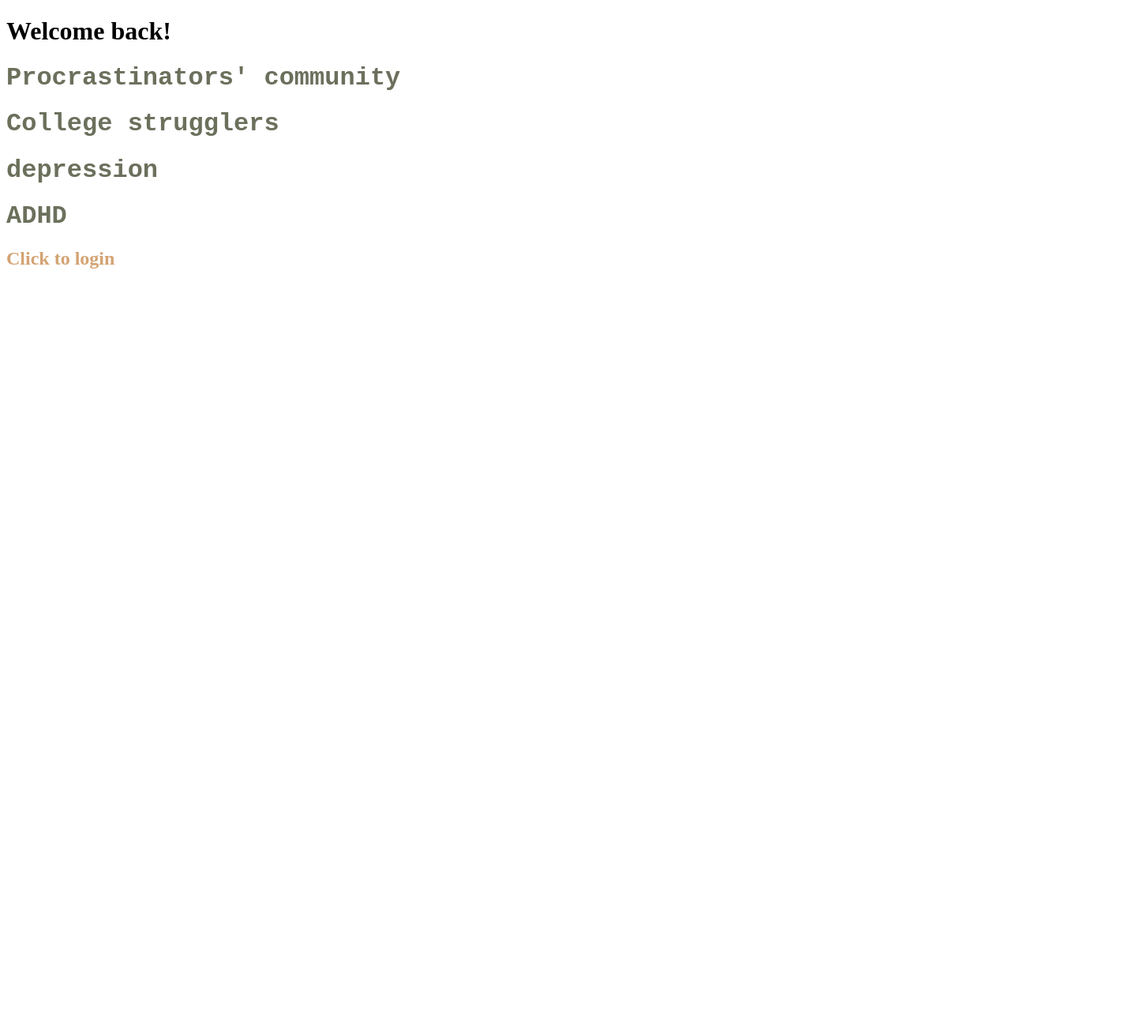
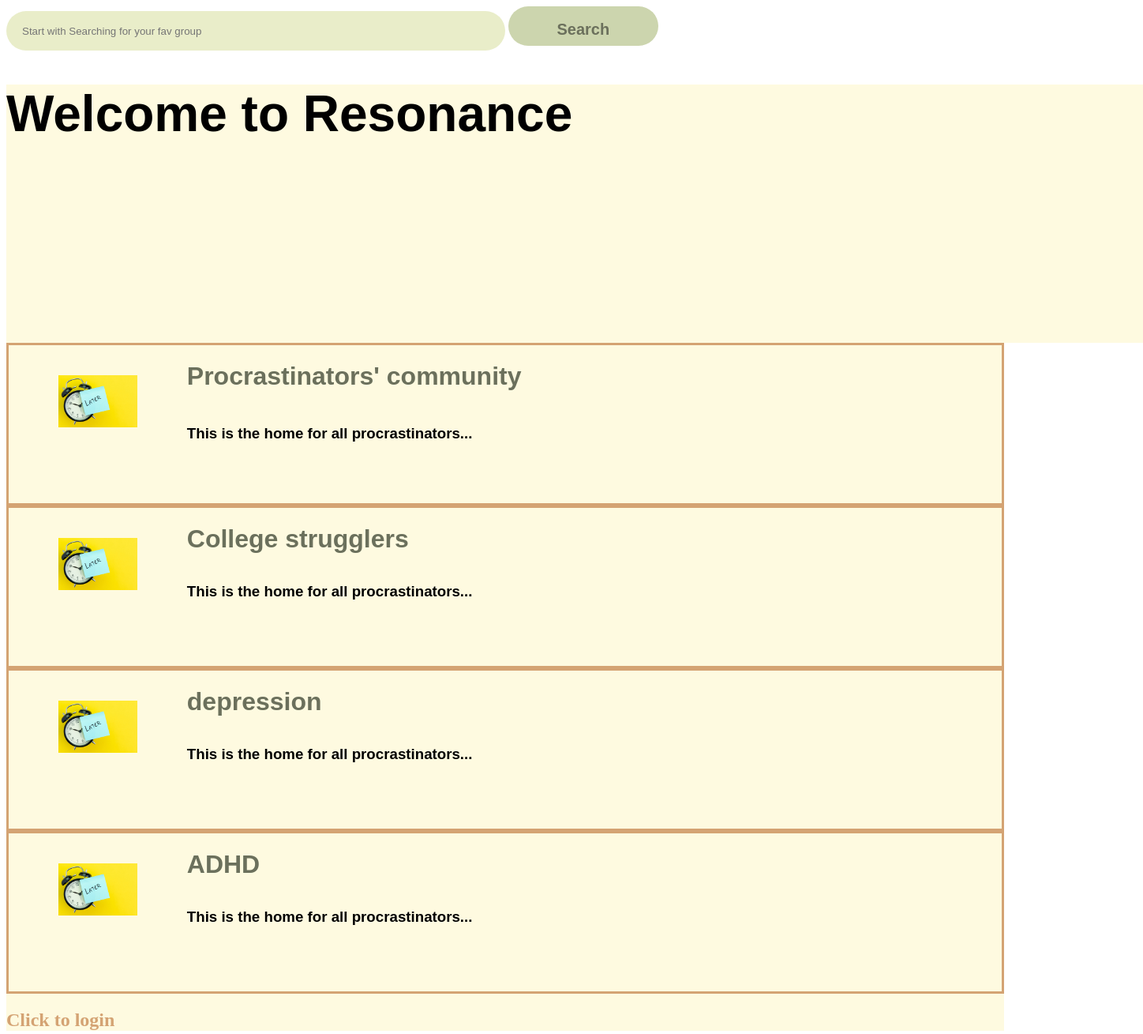
Before and after one commit to Recurchen/Resonance, a plain HTML site: page index.html in a window 1280 px wide. Shown: the whole page at 79% size, 1448 px wide, since content can reach past the window. Before the commit the page ends 800 px from the top, so only its background shows below. Drawn offline with Linux system fonts and the light colour scheme.

Commit message:
main skeleton

```diff
--- a/index.html
+++ b/index.html
@@ -1,36 +1,119 @@
 <!DOCTYPE html>
 <html lang="en">
+
 <head>
     <meta charset="UTF-8">
     <meta http-equiv="X-UA-Compatible" content="IE=edge">
     <meta name="viewport" content="width=device-width, initial-scale=1.0">
     <title>Resonance</title>
-    <link rel = "stylesheet" href = "main.css">
+    <link rel="stylesheet" href="main.css">
 </head>
+
 <body>
 
-    <div id = "main_heading">
-        <h1 color = blue> Welcome back!</h1>
+    <div id="searching_area">
+        <form id="search_box">
+            <input type="search" id="query" name="q" placeholder="Start with Searching for your fav group">
+            <button id="search_button">
+                <h2 id="search_word">Search</h2>
+            </button>
+        </form>
+    </div>
+    <div id="main_heading">
+        <h1 id="welcome"> Welcome to Resonance</h1>
+
     </div>
 
-    <div id = "community">
-    <a href = "CommunityA.html" ><h1 id = "community_name">Procrastinators' community</h1></a>
+    <div id="communities">
+
+        <div id="community">
+
+            <div class="community_left">
+                <img src="procrastination/community.jpeg" class="profile">
+            </div>
+            <div class="community_right">
+                <div class="community_title">
+                    <a href="CommunityA.html">
+                        <h1 id="community_name">Procrastinators' community</h1>
+                    </a>
+                </div>
+                <div class="community_intro">
+                    <h3 class="intro_word">
+                        This is the home for all procrastinators...
+                    </h3>
+                </div>
             </div>
 
-    <div id = "community">
-        <a href = "CommunityA.html"><h1 id = "community_name">College strugglers</h1></a>
         </div>
 
-    <div id = "community">
-        <a href = "CommunityA.html"><h1 id = "community_name">depression</h1></a>
+        <div id="community">
+
+            <div class="community_left">
+                <img src="procrastination/community.jpeg" class="profile">
+            </div>
+            <div class="community_right">
+                <div class="community_title">
+                    <a href="CommunityA.html">
+                        <h1 id="community_name">College strugglers</h1>
+                    </a>
+                </div>
+                <div class="community_intro">
+                    <h3 class="intro_word">
+                        This is the home for all procrastinators...
+                    </h3>
+                </div>
             </div>
 
-    <div id = "community">
-        <a href = "CommunityA.html"><h1 id = "community_name">ADHD</h1></a>
         </div>
 
-    <div id = "tologin">
-        <a href = "login.html" ><h2 >Click to login</h2></a>
+        <div id="community">
+
+            <div class="community_left">
+                <img src="procrastination/community.jpeg" class="profile">
             </div>
+            <div class="community_right">
+                <div class="community_title">
+                    <a href="CommunityA.html">
+                        <h1 id="community_name">depression</h1>
+                    </a>
+                </div>
+                <div class="community_intro">
+                    <h3 class="intro_word">
+                        This is the home for all procrastinators...
+                    </h3>
+                </div>
+            </div>
+
+        </div>
+
+        <div id="community">
+
+            <div class="community_left">
+                <img src="procrastination/community.jpeg" class="profile">
+            </div>
+            <div class="community_right">
+                <div class="community_title">
+                    <a href="CommunityA.html">
+                        <h1 id="community_name">ADHD</h1>
+                    </a>
+                </div>
+                <div class="community_intro">
+                    <h3 class="intro_word">
+                        This is the home for all procrastinators...
+                    </h3>
+                </div>
+            </div>
+
+        </div>
+
+        <div id="tologin">
+            <a href="login.html">
+                <h2 id="login_word">Click to login</h2>
+            </a>
+        </div>
+    </div>
+
+
 </body>
+
 </html>
--- a/main.css
+++ b/main.css
@@ -3,7 +3,7 @@ a {
     color: black;
 }
 
-h2 {
+#login_word {
     color: #d4a373;
 }
 
@@ -11,3 +11,102 @@ h2 {
     color: #6b705c;
     font-family: Monospace, "Monaco";
 }
+
+#main_heading{
+width: 1440px;
+height: 327px;
+left: 0px;
+top: 111px;
+
+background-color: #FEFAE0;
+
+}
+
+#welcome{
+    font-family: Arial;
+    font-style: normal;
+    font-size: 64px;
+}
+
+#search_area {
+    margin-top: 20px;
+}
+
+
+#query {
+    border: 0px;
+    border-radius: 50px;
+    width: 50%;
+    height: 50px;
+    background-color: #E9EDC9;
+    padding: 20px;
+}
+
+#search_button{
+    width: 15%;
+    border: none;
+    background-color: #CCD5AE;
+    height: 50px;
+    border-radius: 50px;
+}
+
+#search_word{
+    color: #6B705C;
+    font-family: Arial;
+    font-style: bold;
+}
+
+#communities{
+    background-color: #FEFAE0;;
+}
+
+#community{
+    height: 200px;
+    border: solid;
+    border-color: #d4a373;
+
+}
+
+
+/* .community_title {
+    display: inline-block;
+    margin-left: 20%;
+} */
+
+
+
+.community_left{
+    float: left;
+    margin-left: 5%;
+    margin-top: 3%;
+}
+
+.profile{
+    width : 100px;
+}
+
+.community_right{
+    margin-left: 5%;
+    /* display: inline-block; */
+    float: left;
+}
+
+.community_title{
+
+}
+
+#community_name{
+    color: #6B705C;
+    font-family: Arial;
+    font-style: bold;
+}
+
+.community_intro{
+    margin-top: 10%;
+
+}
+
+
+.intro_word{
+    font-family: Arial;
+}
```
Also changed, not shown: procrastination/community.jpeg (added). Lines whose indentation alone changed are shown as unchanged.
